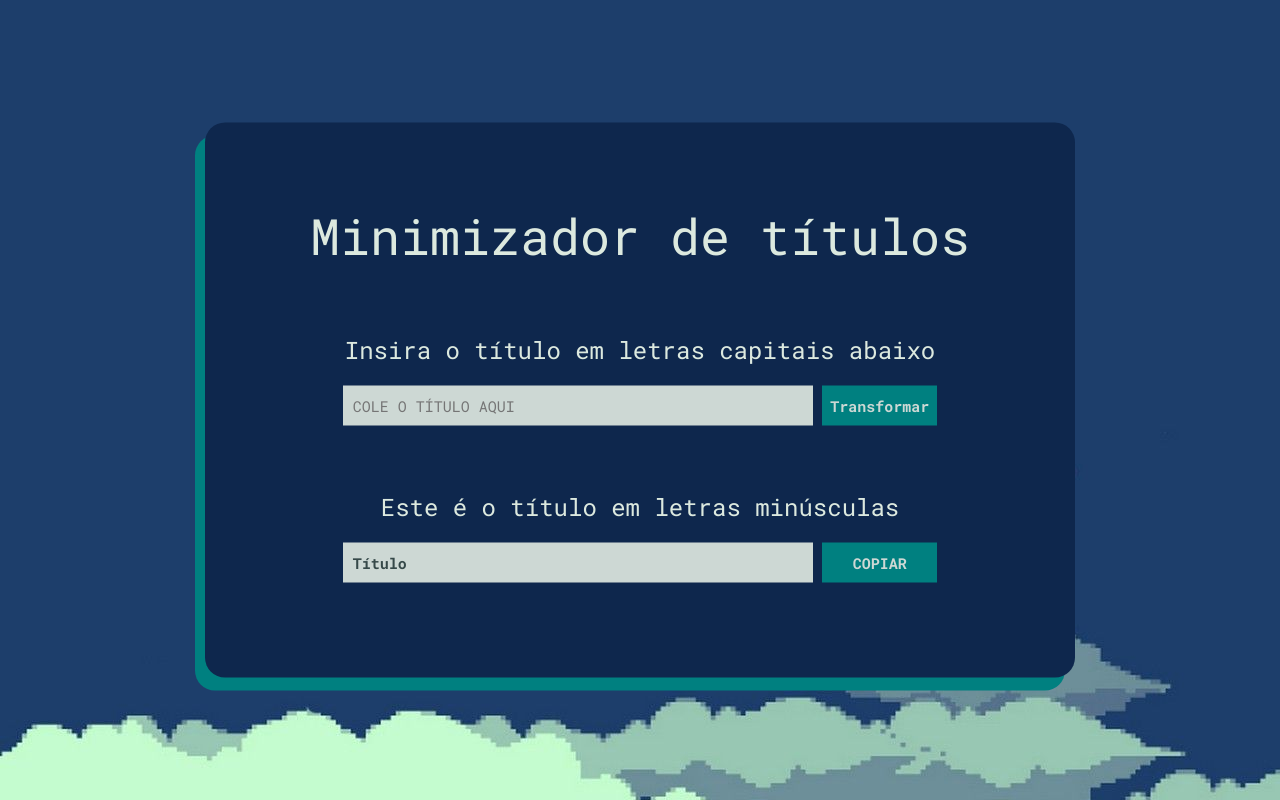
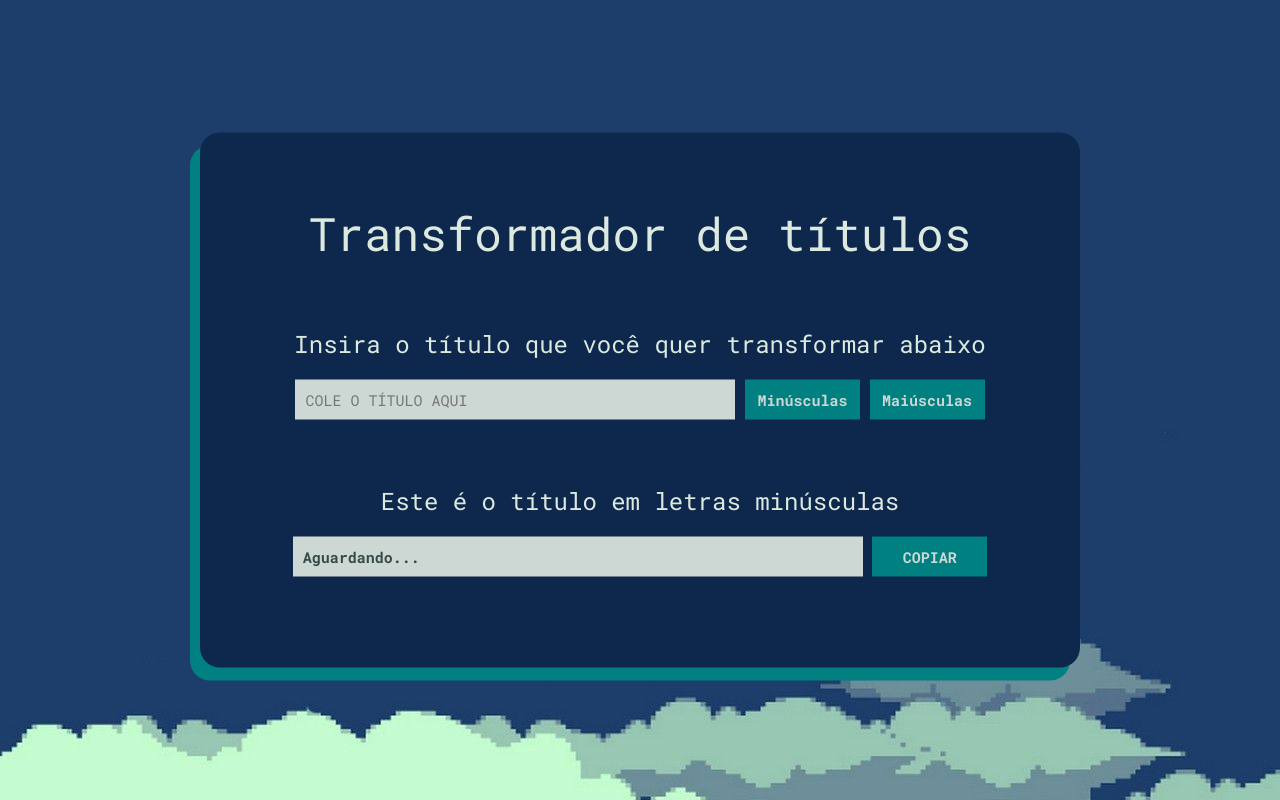
Before and after one commit to fabianafk/titletransform, a plain HTML site: page index.html in a window 1280 px wide. Drawn offline with Linux system fonts and the light colour scheme.

Commit message:
transformação funcionando, mudança do titulo do resultado funcionando - inicio do titulo nao capitalizado

```diff
--- a/css/estilo.css
+++ b/css/estilo.css
@@ -10,7 +10,7 @@ body {
 }
 
 h1 {
-    font-size: 50px;
+    font-size: 46px;
     font-weight: 400;
 }
 
@@ -20,10 +20,10 @@ h2 {
 }
 
 .container {
-    width: 670px;
+    width: 700px;
     height: 395px;
     position: absolute;
-    padding: 80px 100px;
+    padding: 70px 90px;
     left: 50%;
     top: 50%;
     transform: translate(-50%, -50%);
@@ -38,7 +38,7 @@ h2 {
     }
 
 .input-titulo {
-    width: 450px;
+    width: 420px;
     height: 30px;
     margin-top: 20px;
     padding: 5px 10px;
@@ -50,8 +50,8 @@ h2 {
 
 }
 
-.resultado {
-    width: 450px;
+.result-box {
+    width: 550px;
     height: 30px;
     padding: 5px 15px;
     display: inline-block;
@@ -60,7 +60,7 @@ h2 {
     background-color: #cdd8d4;
 }
 
-.resultado p {
+.result-text {
     font-family: 'Roboto Mono', monospace;
     font-size: 15px;
     font-weight: 700;
--- a/index.html
+++ b/index.html
@@ -7,28 +7,29 @@
     <link rel="stylesheet" href="css/estilo.css">
     <link rel="preconnect" href="https://fonts.gstatic.com">
     <link href="https://fonts.googleapis.com/css2?family=Roboto+Mono:wght@300;400;700&display=swap" rel="stylesheet">
-    <title>Title Transform</title>
+    <title>Transformador de títulos</title>
 </head>
 
 <body>
     <div class="container">
         <header>
-            <h1>Minimizador de títulos</h1>
+            <h1>Transformador de títulos</h1>
         </header>
 
         <div class="box" id="input-box">
-            <h2>Insira o título em letras capitais abaixo</h2>
+            <h2>Insira o título que você quer transformar abaixo</h2>
 
             <input class="input-titulo" type="text" placeholder="COLE O TÍTULO AQUI">
 
-            <button class="action-btn" id="transform-btn">Transformar</button>
+            <button class="action-btn" id="min-btn">Minúsculas</button>
+            <button class="action-btn" id="mai-btn">Maiúsculas</button>
         </div>
 
         <div class="box" id="result-box">
-            <h2>Este é o título em letras minúsculas</h2>
+            <h2>Este é o título em letras <span class="result-title">minúsculas</span></h2>
 
-            <div class="resultado">
-                <p>Título</p>
+            <div class="result-box">
+                <p class="result-text">Aguardando...</p>
             </div>
 
             <button class="action-btn" id="copy-btn">COPIAR</button>
--- a/script.js
+++ b/script.js
@@ -7,3 +7,21 @@ fundo tarde
 background-image: url(img/afternoon.jpg);
 background-size: 1920px 970px;
 */
+
+var input = document.querySelector('.input-titulo')
+var resultText = document.querySelector('.result-text')
+var minuscula = document.querySelector('#min-btn')
+var maiuscula = document.querySelector('#mai-btn')
+var resultTitle = document.querySelector('.result-title')
+
+minuscula.addEventListener('click', () => {
+    var resultLower = input.value.toLowerCase();
+    resultText.innerHTML = resultLower;
+    resultTitle.innerHTML = 'minúsculas';
+})
+
+maiuscula.addEventListener('click', () => {
+    var resultUpper = input.value.toUpperCase();
+    resultText.innerHTML = resultUpper;
+    resultTitle.innerHTML = 'maiúsculas';
+})
```
